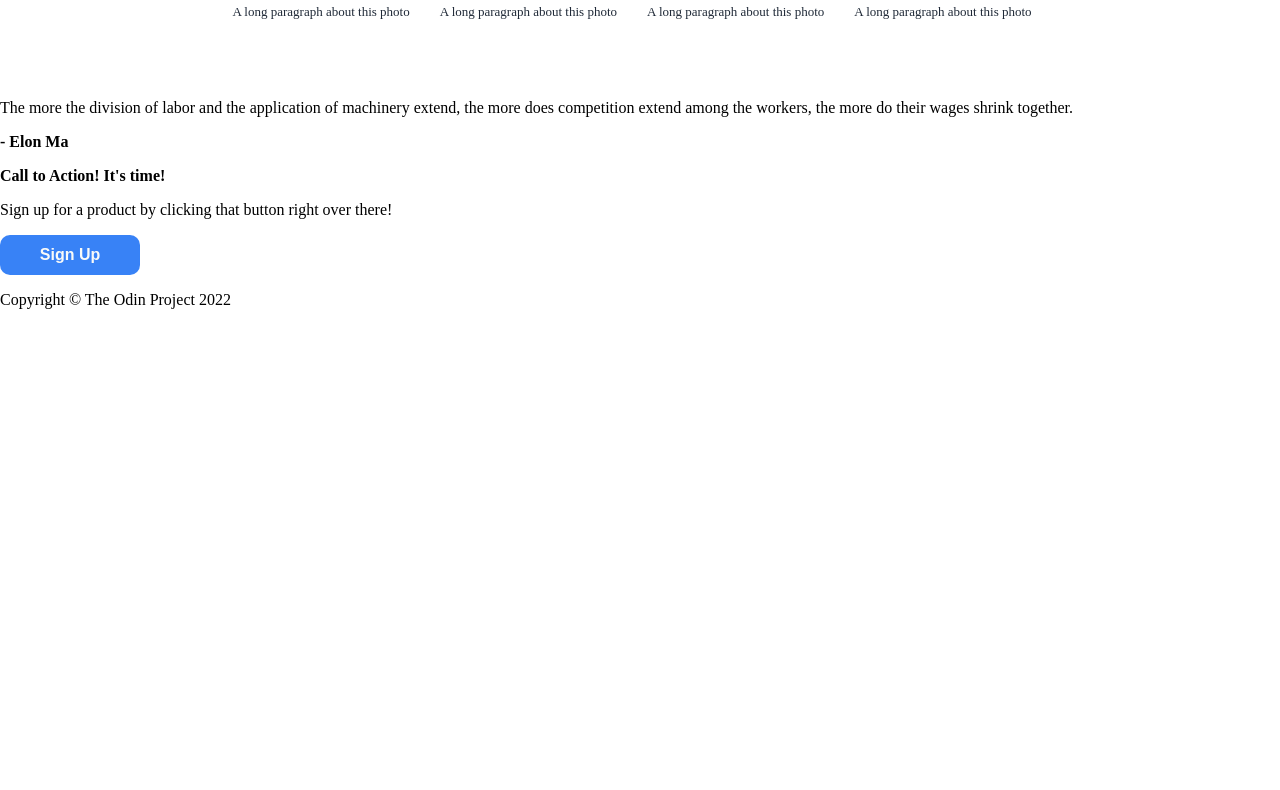
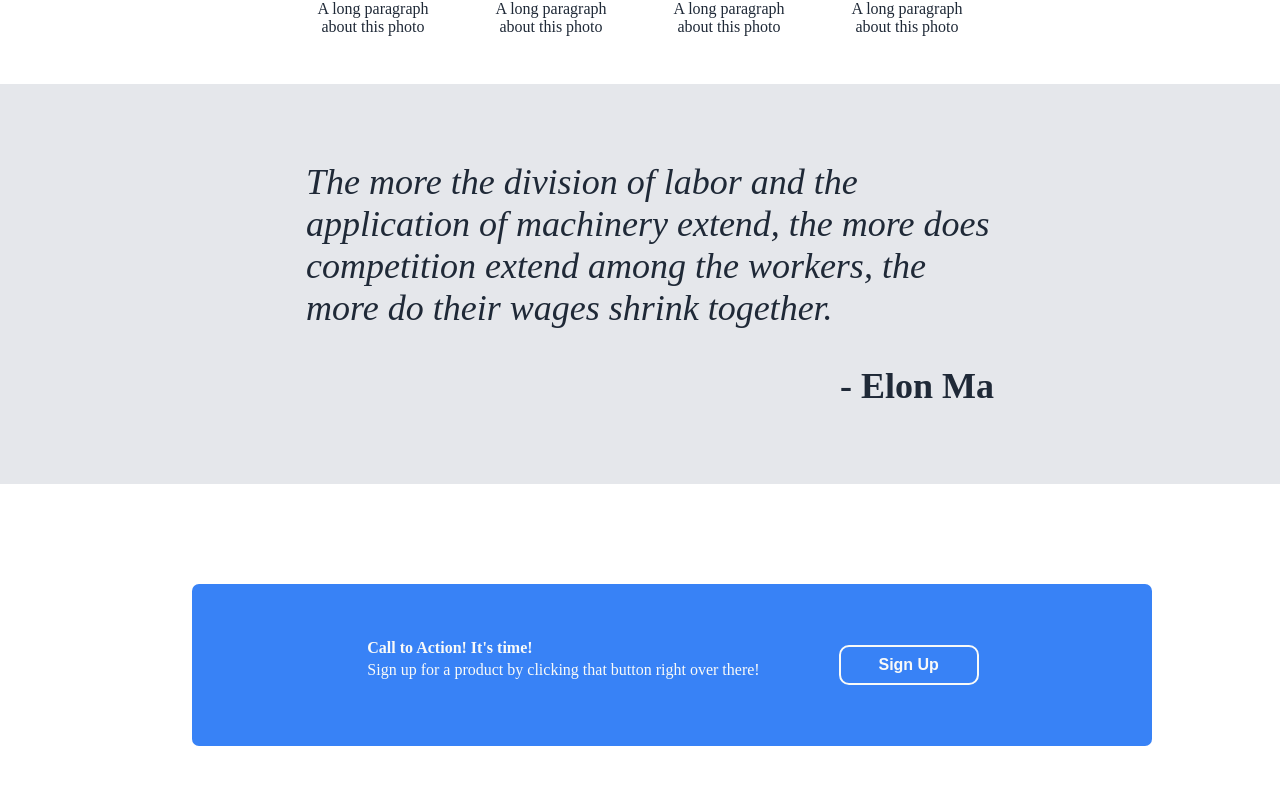
Before and after one commit to NightlyGamin/landing-page, a plain HTML site: page index.html in a window 1280 px wide. Shown: the part 740-1530 px from the top of the page. Before the commit the page ends 1065 px from the top, so only its background shows below. Drawn offline with Linux system fonts and the light colour scheme; files whose address does not match are found by name.

Commit message:
Finally Finished with page

```diff
--- a/index.html
+++ b/index.html
@@ -28,7 +28,7 @@
     <div class="subtext">
 <p> Subtext below header. Lots of information here, all of it relevant.</p>
     </div>
-        <button> Sign Up</button>
+        <button class="main-button"> Sign Up</button>
 </div>
 
 
@@ -51,25 +51,32 @@
 
 </div>
 <div class="image-subtext">
-<p> A long paragraph about this photo</p>
-<p> A long paragraph about this photo</p>
-<p> A long paragraph about this photo</p>
-<p> A long paragraph about this photo</p>
+<p class="image-subtext-1"> A long paragraph about this photo</p>
+<p class="image-subtext-2"> A long paragraph about this photo</p>
+<p class="image-subtext-3"> A long paragraph about this photo</p>
+<p class="image-subtext-4"> A long paragraph about this photo</p>
 </div>
 </div>
 
 <div class="quote">
-<p>The more the division of labor and the application of machinery extend, the more does competition extend among the workers, the more do their wages shrink together.</p>
-<p> <strong> - Elon Ma </strong></p>
+    <div class="quote-text">
+        <p> The more the division of labor and the application of machinery extend, the more does competition extend among the workers, the more do their wages shrink together.</p>
+        <p class="quote-author"> <strong> - Elon Ma </strong></p>
+    </div>
 </div>
 
 
 
 <div class="action">
         <!-- Box Centered, Blue, Rounded-->
-<strong> Call to Action!  It's time!</strong>
-<p> Sign up for a product by clicking that button right over there!</p>
-<button> Sign Up </button>
+    <div class="action-box">
+        <strong class="action-text"> Call to Action!  It's time!</strong>
+        <p class="action-text"> Sign up for a product by clicking that button right over there!</p>
+    </div>
+
+    <div class="button-1">
+        <button class="action-button"> Sign Up </button>
+        </div>
 </div>
 
 
--- a/styles.css
+++ b/styles.css
@@ -1,9 +1,15 @@
+html {
+    width:100%;
+    height:100%;
+}
 body {
-margin:0px;
+margin: 0px;
+width: 100%;
+height: 100%;
 font-family: 'Times New Roman', Times, serif;
 }
 
-.header, .header-2, .h2-left, .h2-right, .info-header, .infopics, .image-subtext
+.header, .header-2, .h2-left, .h2-right, .info-header, .infopics, .image-subtext, .quote, .quote-author, .action, .action-box, .footer
 { display:flex; }
 
 .link-1, .link-2, .link-3 {font-size:18px;
@@ -66,7 +72,7 @@ h1 {font-size:48px;
 margin-top: -8px;
 }
 
-button {
+.main-button, .action-button {
     width:140px;
     height: 40px;
     background-color: #3882f6;
@@ -103,7 +109,7 @@ h2 {
 .infopics {
     justify-content:center;
     column-gap:30px;
-    margin:10px;
+
     padding:5px;
     width:100%;
 }
@@ -111,20 +117,82 @@ h2 {
 
 .image-subtext {
     justify-content: center;
-    margin: -8px;
-    column-gap:30px;
-    font-size:small;
+    column-gap:60px;
+    font-size:medium;
     color:#1F2937;
     text-align: center;
     width:100%;
     height:100px;
 }
-
-
-
+.image-subtext-1, .image-subtext-2, .image-subtext-3, .image-subtext-4 { width: 118px;
+    text-align:center;
+}
 
 img {
     height: auto;
     width: 150px;
     border-radius: 5%;
 }
+
+.quote {
+    background-color: #E5E7EB;
+    width:100%;
+    height:400px;
+    margin:0px;
+    padding-left:10px;
+    flex-shrink:0;
+    align-items: center;
+    justify-content: center;
+    font-size: 36px;
+    font-style:italic;
+    color: #1F2937
+}
+
+.quote-text {
+    flex-shrink:0;
+    justify-content:center;
+    margin:0px;
+    width: 688px;
+    }
+
+.quote-author {
+    justify-content:flex-end;
+    font-style:normal;
+}
+.action {
+    color:#F9FAF8;
+    justify-content: center;
+    align-items:center;
+    height:162px;
+    width:75%;
+    margin: 100px 0px 100px 15%;
+    background-color:#3882F6;
+    border-radius: 7px;
+
+}
+.action-box {
+    flex-direction:column;
+
+}
+.action-text {
+justify-content: flex-start;
+margin-top: 4px;
+}
+.button-1 {
+    margin: 0px 5% 0px 0px;
+}
+.action-button {
+    border-color:white;
+    border: 2px solid #F9FAF8 ;
+    margin-left: 79px;
+    margin-right: -50px;
+}
+.footer {
+    justify-content: center;
+    align-items:center;
+    color:#E5E7EB;
+    background-color: #1f2937;
+    height: 150px;
+    width:100%;
+
+}
```
